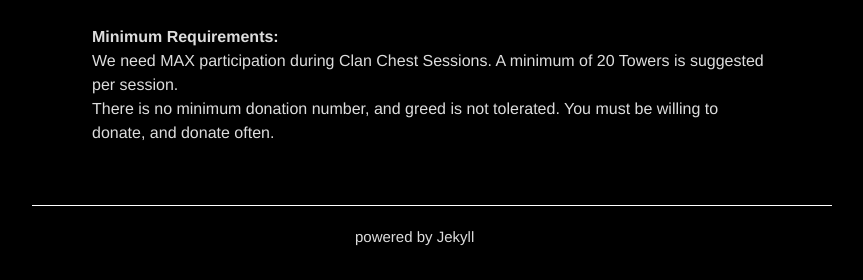
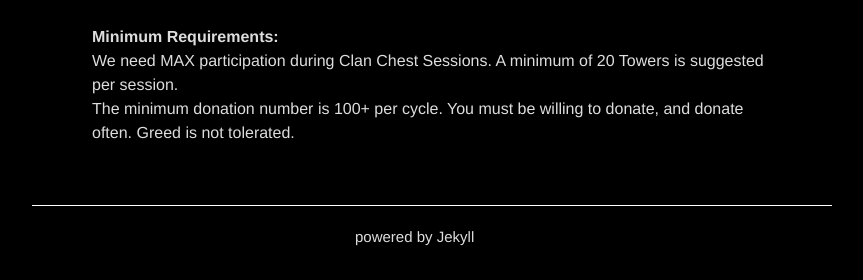
Before and after one commit to cpcobb/cpcobb.deathgrindfreak.io, a Jekyll site: the page built from royale.md, in a window 1280 px wide. Shown: the part 1350-1630 px from the top of the page, without its empty margins (208-1071 px from the left). Built offline with Jekyll 4.4.1, drawn with Linux system fonts in a browser that asks for light colours; nearby versions of some CDN libraries.

Commit message:
Create royale.md

```diff
--- a/royale.md
+++ b/royale.md
@@ -16,4 +16,4 @@ Hear ye, hear ye! We welcome Royale Jedi who are active, polite, have a good sen
 <br/>
 **Minimum Requirements:** <br/>
 We need MAX participation during Clan Chest Sessions. A minimum of 20 Towers is suggested per session. <br/>
-There is no minimum donation number, and greed is not tolerated. You must be willing to donate, and donate often.  <br/>
+The minimum donation number is 100+ per cycle. You must be willing to donate, and donate often. Greed is not tolerated. <br/>
```
